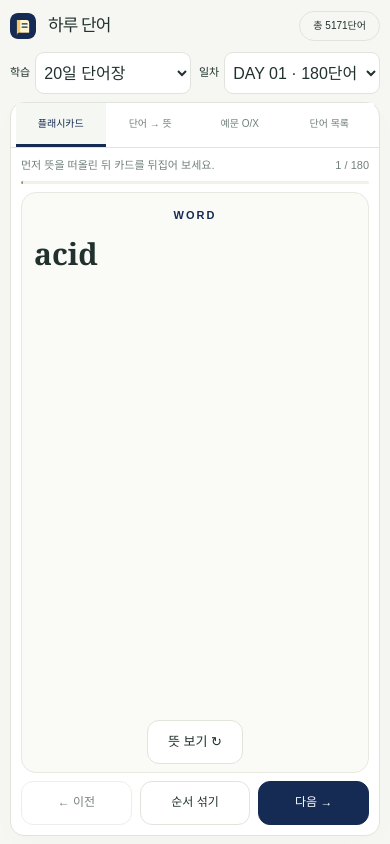
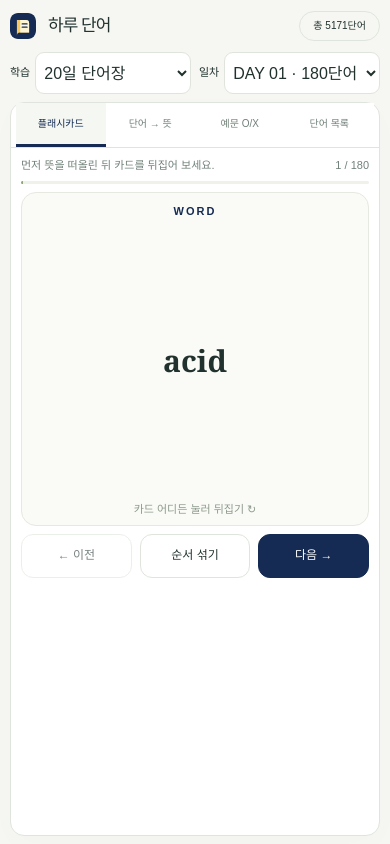
Before and after one commit to leegh519/voca-app, a React (Vite) app: page / in a window 390 px wide. Built offline with nearby package versions, Linux system fonts and the light colour scheme.

Commit message:
fix: improve flashcard tap area and mobile sizing

```diff
--- a/src/App.tsx
+++ b/src/App.tsx
@@ -485,7 +485,20 @@ function Study({
             )}
             <small>눌러서 {flipped ? "단어" : "뜻"} 보기 ↻</small>
           </button>
-          <div className={`flashcard mobile-card ${flipped ? "flipped" : ""}`}>
+          <div
+            className={`flashcard mobile-card ${flipped ? "flipped" : ""}`}
+            role="button"
+            tabIndex={0}
+            aria-label={flipped ? "카드 뒤집기: 영단어 보기" : "카드 뒤집기: 뜻 보기"}
+            onClick={() => setFlipped((value) => !value)}
+            onKeyDown={(event) => {
+              if (event.target !== event.currentTarget) return;
+              if (event.key === "Enter" || event.key === " ") {
+                event.preventDefault();
+                setFlipped((value) => !value);
+              }
+            }}
+          >
             <span className="eyebrow">{flipped ? "MEANING" : "WORD"}</span>
             <PagedText
               text={
@@ -501,12 +514,7 @@ function Study({
                   : current.word
               }
             />
-            <button
-              className="flip-control"
-              onClick={() => setFlipped(!flipped)}
-            >
-              {flipped ? "영단어 보기 ↻" : "뜻 보기 ↻"}
-            </button>
+            <small className="flip-hint">카드 어디든 눌러 뒤집기 ↻</small>
           </div>
           <div className="card-actions">
             <button
--- a/src/PagedText.tsx
+++ b/src/PagedText.tsx
@@ -81,7 +81,11 @@ export default function PagedText({
       </div>
       <div ref={probe} className="page-probe" aria-hidden="true" />
       {pages.length > 1 && (
-        <div className="text-pages" aria-label="긴 내용 넘기기">
+        <div
+          className="text-pages"
+          aria-label="긴 내용 넘기기"
+          onClick={(event) => event.stopPropagation()}
+        >
           <button
             disabled={page === 0}
             onClick={() => setPage(page - 1)}
--- a/src/styles.css
+++ b/src/styles.css
@@ -308,12 +308,12 @@ strong {
   align-items: center;
   justify-content: center;
   flex-direction: column;
-  min-height: 290px;
+  min-height: 145px;
   width: 100%;
   background: #fafbf7;
   border: 1px solid #e6e9df;
   border-radius: 15px;
-  padding: 30px;
+  padding: 16px;
 }
 .flashcard strong {
   font:
@@ -642,8 +642,8 @@ footer p {
     width: 100%;
   }
   .flashcard {
-    min-height: 260px;
-    padding: 25px 15px;
+    min-height: 130px;
+    padding: 14px 12px;
   }
   .flashcard.flipped strong {
     font-size: 25px;
@@ -831,11 +831,14 @@ select {
     display: flex;
   }
   .flashcard {
-    flex: 1;
+    flex: 0 0 50%;
     min-height: 0;
-    padding: 14px 12px 8px;
+    padding: 10px 12px 6px;
     gap: 8px;
   }
+  .mobile-card { cursor: pointer; }
+  .mobile-card:focus-visible { outline: 3px solid #ba8b29; outline-offset: -3px; }
+  .mobile-card .page-copy { display: grid; place-items: center; text-align: center; }
   .flashcard .paged-text {
     font:
       700 30px/1.4 Georgia,
@@ -846,12 +849,7 @@ select {
       17px/1.6 Arial,
       sans-serif;
   }
-  .flip-control {
-    padding: 8px 20px;
-    min-height: 44px;
-    flex-shrink: 0;
-    font-size: 13px;
-  }
+  .mobile-card .flip-hint { flex-shrink: 0; margin: 0; font-size: 11px; }
   .card-actions {
     flex-shrink: 0;
     margin: 0;
```
